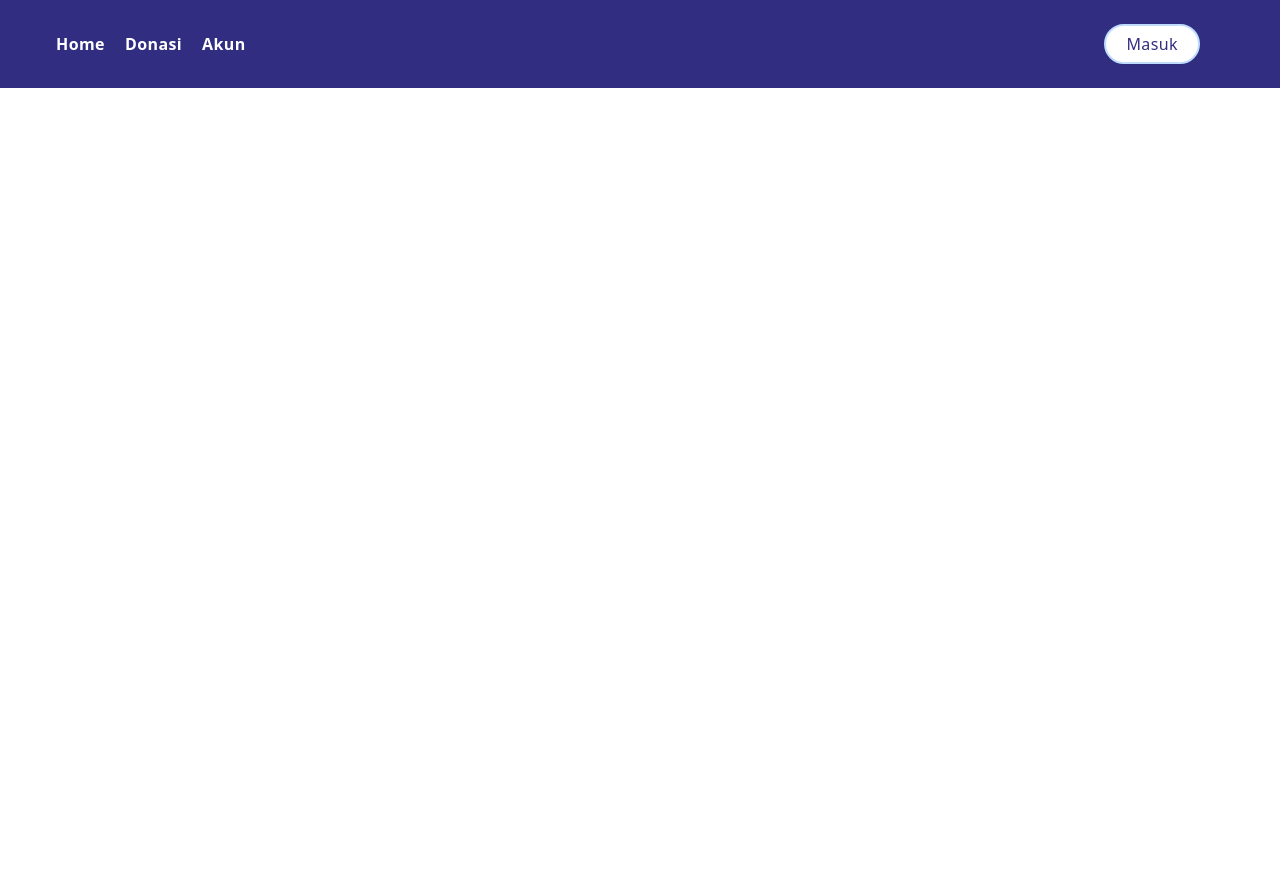
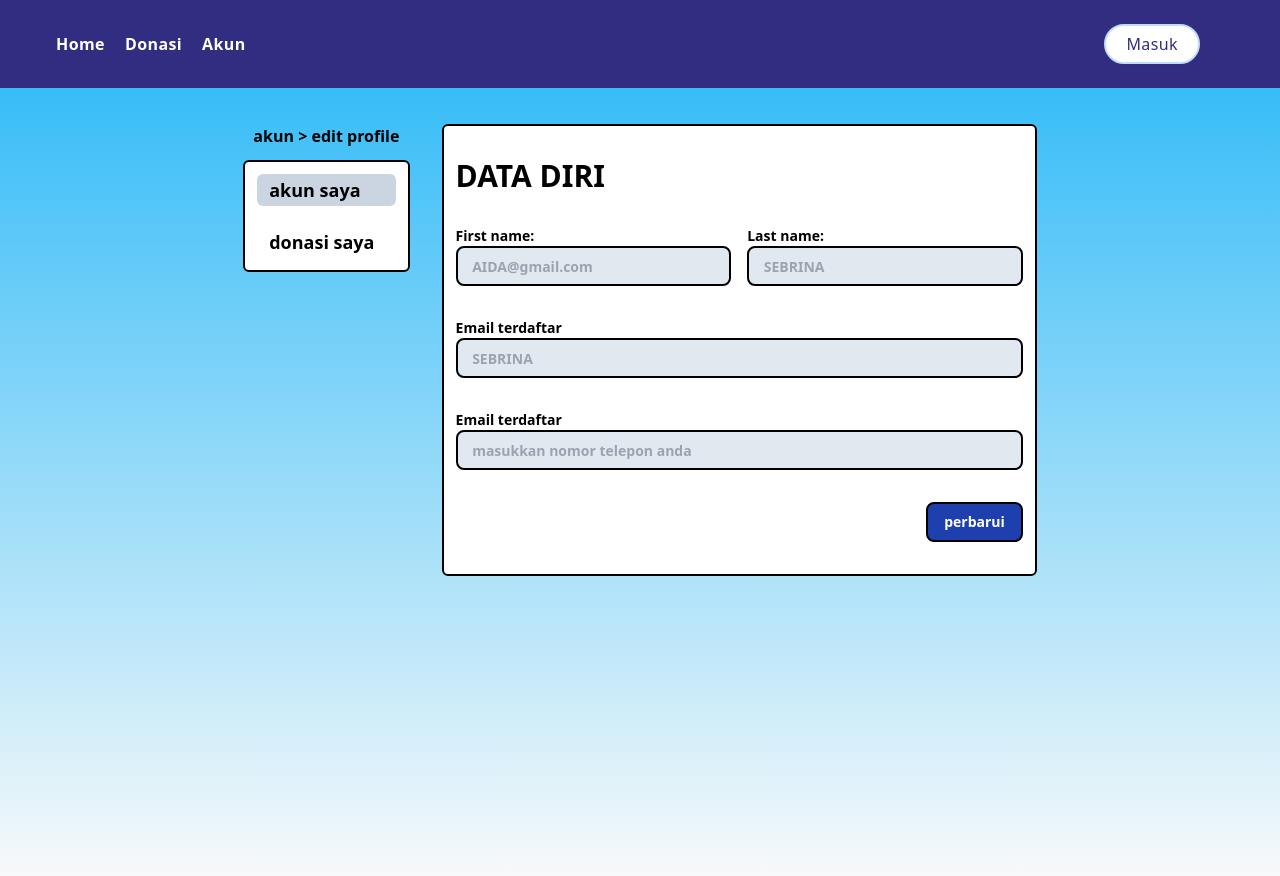
Before and after one commit to mohammad-firmansyah/healyou-frontend, a React (Vite) app: page /profile in a window 1280 px wide. Shown: the top 876 px of the page. Before the commit the page ends 800 px from the top, so only its background shows below. Built offline with nearby package versions, Linux system fonts and the light colour scheme.

Commit message:
adduser profile

```diff
--- a/src/main.jsx
+++ b/src/main.jsx
@@ -5,6 +5,7 @@ import LoginPages from './pages/loginPages.jsx';
 import Home from './pages/Home.jsx';
 import SignUpPages from './pages/signUpPages.jsx';
 import ProfilePages from './pages/profilePages.jsx';
+import DetailTransaksiPages from './pages/detailTransaksi.jsx';
 
 import{
   createBrowserRouter,
@@ -27,6 +28,10 @@ const router = createBrowserRouter([
   {
     path:'/profile',
     element: <ProfilePages/>,
+  },
+  {
+    path:'/detailTransaksi',
+    element: <DetailTransaksiPages/>,
   }
 ]);
 
--- /dev/null
+++ b/src/pages/detailTransaksi.jsx
@@ -0,0 +1,57 @@
+import Nav from '../components/Nav'
+
+export default function detailTransaksi(){
+    return(
+        <div >
+            <Nav/>
+            <div className=' px-36 flex justify-center bg-gradient-to-b from-sky-400 to-neutral-50 h-screen pt-9 '>
+                <div className='w-1/5 flex items-center  flex-col gap-3 px-4 font-bold '>
+                    <div>
+                        <h1>akun {'>'} donasi saya</h1>
+                    </div>
+                    <div className='rounded-md flex flex-col gap-5 border-black border-2 px-3 py-3 text-sm font-semibold bg-white w-full' >
+                        <a className='h-8 flex items-center rounded-md px-3 text-lg' href='/profile' >akun saya</a>
+                        <h2 className='h-8 flex items-center bg-slate-300  rounded-md px-3 text-lg' >donasi saya</h2>
+                    </div>
+                </div>
+                <div className='w-3/5 '>
+                    <div className='flex items-center flex-col mb-4 ' >
+                        <h1>Terima kasih!</h1>
+                        <p>donasi mu telah kami terima dan akan segera salurkan</p>
+                    </div>
+                    <div className='flex flex-col  h-max rounded-md gap-8 border-black border-2 px-3 py-8 text-sm font-semibold mx-4  ' >
+                        <table className="table-auto text-left">
+                            <tbody>
+                                <tr>
+                                    <th>tanggal</th>
+                                    <th>28 oktober 2023</th>
+                                </tr>
+                            </tbody>
+                            <tbody>
+                                <tr>
+                                    <th>metode pembayaran</th>
+                                    <th>kantong donasi</th>
+                                </tr>
+                            </tbody>
+                            <tbody>
+                                <tr>
+                                    <th>Id Donasi</th>
+                                    <th>08122023120023001</th>
+                                </tr>
+                            </tbody>
+                            <tbody>
+                                <tr>
+                                    <th>status donasi</th>
+                                    <th>berhasil</th>
+                                </tr>
+                            </tbody>
+                        </table>
+                    </div>
+                    <div className='p-10 h-9'>
+                        <img srcSet="https://images.unsplash.com/photo-1514888286974-6c03e2ca1dba?q=80&w=2043&auto=format&fit=crop&ixlib=rb-4.0.3&ixid=M3wxMjA3fDB8MHxwaG90by1wYWdlfHx8fGVufDB8fHx8fA%3D%3D" className='object-contain object-center overflow-hidden max-md:max-w-full self-stretch'></img>
+                    </div>
+                </div>
+            </div>
+        </div>
+    )
+}
--- a/src/pages/profilePages.jsx
+++ b/src/pages/profilePages.jsx
@@ -4,8 +4,42 @@ export default function ProfilePages(){
     return(
         <div >
             <Nav/>
-            <div className='bg-gradient-to-b from-sky-400 to-neutral-50 h-full'>
-
+            <div className=' px-36 flex justify-center bg-gradient-to-b from-sky-400 to-neutral-50 h-screen pt-9 '>
+                <div className='w-1/5 flex items-center  flex-col gap-3 px-4 font-bold '>
+                    <div>
+                        <h1>akun {'>'} edit profile</h1>
+                    </div>
+                    <div className='rounded-md flex flex-col gap-5 border-black border-2 px-3 py-3 text-sm font-semibold bg-white w-full' >
+                        <h2 className='h-8 flex items-center bg-slate-300 rounded-md px-3 text-lg' >akun saya</h2>
+                        <a className='h-8 flex items-center  rounded-md px-3 text-lg' href='/detailTransaksi'>donasi saya</a>
+                    </div>
+                </div>
+                <div className='flex flex-col w-3/5  h-max rounded-md gap-8 border-black border-2 px-3 py-8 text-sm font-semibold mx-4 bg-white '>
+                    <div>
+                        <h1 className='font-bold text-3xl'>DATA DIRI</h1>
+                    </div>
+                    <div className='flex w-full gap-4'>
+                        <div className='w-full'>
+                            <label>First name:</label>
+                            <input className="w-full h-10 border-2 rounded-lg border-black bg-slate-200  " placeholder='    AIDA@gmail.com' type="text" id="lname" name="lname" disabled ></input>
+                        </div>
+                        <div className='w-full'>
+                            <label>Last name:</label>
+                            <input className="w-full h-10 border-2 rounded-lg border-black bg-slate-200 " placeholder='    SEBRINA' type="text" id="lname" name="lname" disabled ></input>
+                        </div>
+                    </div>
+                    <div>
+                        <label>Email terdaftar</label>
+                        <input className="w-full h-10 border-2 rounded-lg border-black bg-slate-200 " placeholder='    SEBRINA' type="text" id="lname" name="lname" disabled ></input>
+                    </div>
+                    <div>
+                    <label>Email terdaftar</label>
+                        <input className="w-full h-10 border-2 rounded-lg border-black bg-slate-200 " placeholder='    masukkan nomor telepon anda' type="text" id="lname" name="lname" ></input>
+                    </div>
+                    <div className='flex flex-row-reverse ' >
+                        <button type="button" className=' border-2 border-black py-2 px-4 rounded-lg bg-blue-800 text-white'  >perbarui</button>
+                    </div>
+                </div>
             </div>
         </div>
     )
--- a/tailwind.config.js
+++ b/tailwind.config.js
@@ -10,7 +10,7 @@ export default {
     extend: {
       colors:{
         'light-blue':'#B9D6F2'
-      }
+      },
     },
   },
   plugins: [],
```
